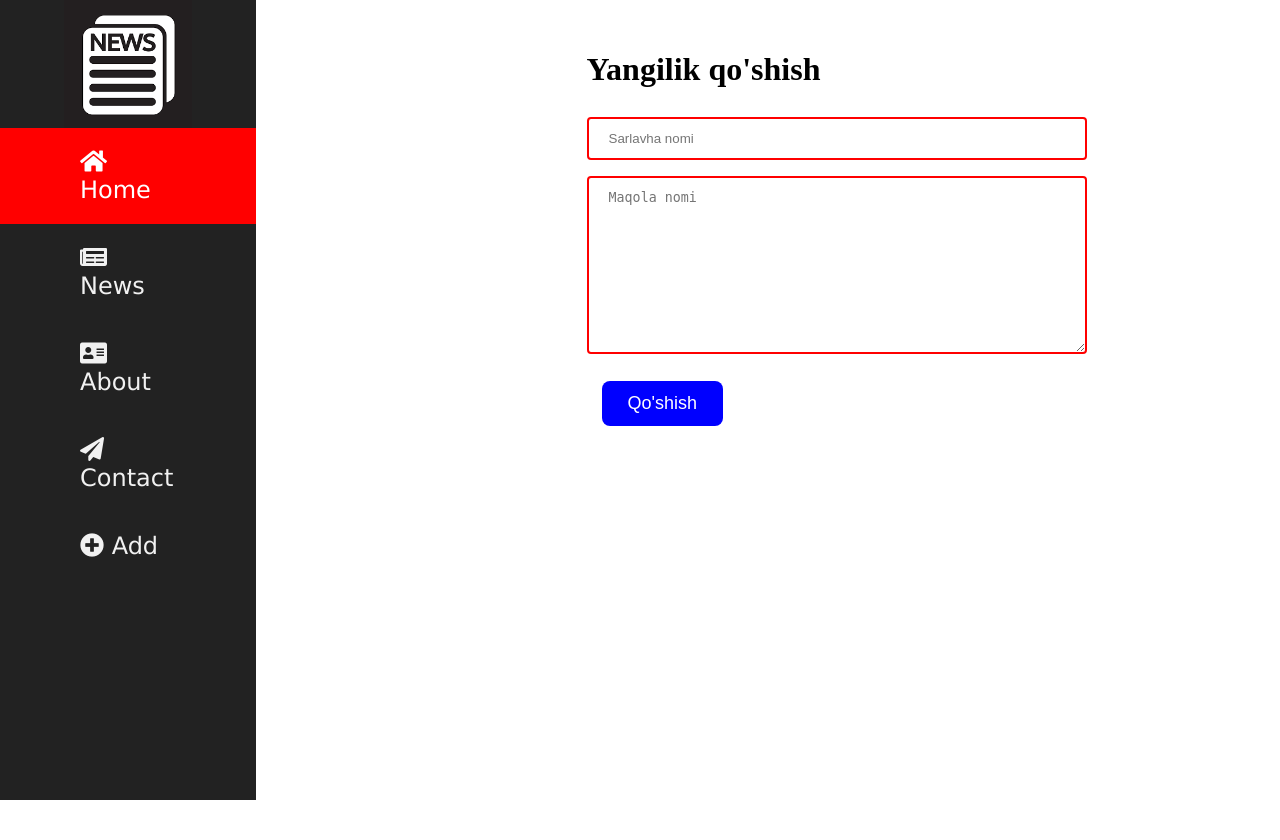
After one commit to bekzod818/first_django_app, a Django app: template mysite/news/templates/news/add.html in a window 1280 px wide. The commit adds this page. Shown: the top 840 px of the page. Run offline with Django 3.2, Linux system fonts and the light colour scheme; the template is opened without the code that fills it: values that come from a table or form of the project are taken from there, others are empty; some libraries are stand-ins or nearby versions.

Commit message:
add news

```diff
--- /dev/null
+++ b/mysite/news/forms.py
@@ -0,0 +1,22 @@
+from django.forms import ModelForm, TextInput, Textarea
+from .models import Tutorial
+
+class TutorialForm(ModelForm):
+    class Meta:
+        model = Tutorial
+        fields = [
+            'title',
+            'content',
+            # 'create'
+        ]
+
+        widgets = {
+            'title': TextInput(attrs={
+                'class': 'form-control',
+                'placeholder': 'Sarlavha nomi'
+            }),
+            'content': Textarea(attrs={
+                'class': 'form-control',
+                'placeholder': 'Maqola nomi'
+            })
+        }
--- a/mysite/news/static/news/css/styles.css
+++ b/mysite/news/static/news/css/styles.css
@@ -70,3 +70,13 @@ li img {
   font-size: 18px;
   border-radius: 8px;
 }
+
+
+.form-control {
+  width: 100%;
+  padding: 12px 20px;
+  margin: 8px 0;
+  box-sizing: border-box;
+  border: 2px solid red;
+  border-radius: 4px;
+}
--- /dev/null
+++ b/mysite/news/templates/news/add.html
@@ -0,0 +1,16 @@
+{% extends 'news/base.html' %}
+
+{% block title %} Yangiliklar qo'shish {% endblock %}
+
+{% block content %}
+    <div style="margin-left: 27%; width: 500px; margin-top: 50px;">
+        <h1>Yangilik qo'shish</h1>
+        <form method="POST">
+            {% csrf_token %}
+            {{ form.title }}
+            {{ form.content }}
+            <span>{{ error }}</span>
+        </form>
+        <button class="button" type="submit">Qo'shish</button>
+    </div>
+{% endblock %}
--- a/mysite/news/templates/news/base.html
+++ b/mysite/news/templates/news/base.html
@@ -16,7 +16,7 @@
       <li><a href="{% url 'news' %}"><i class="fas fa-newspaper"></i> News</a></li>
       <li><a href="{% url 'about' %}"><i class="fas fa-address-card"></i> About</a></li>
       <li><a href="#"><i class="fas fa-paper-plane"></i> Contact</a></li>
-      <li><a href="#"><i class="fas fa-plus-circle"></i> Add</a></li>
+      <li><a href="{% url 'create' %}"><i class="fas fa-plus-circle"></i> Add</a></li>
     </ul>
 
     <div style="margin-left:25%;padding:1px 16px;height:1000px;">
```
Also changed, not shown: mysite/news/views.py (+18 -2 lines).
